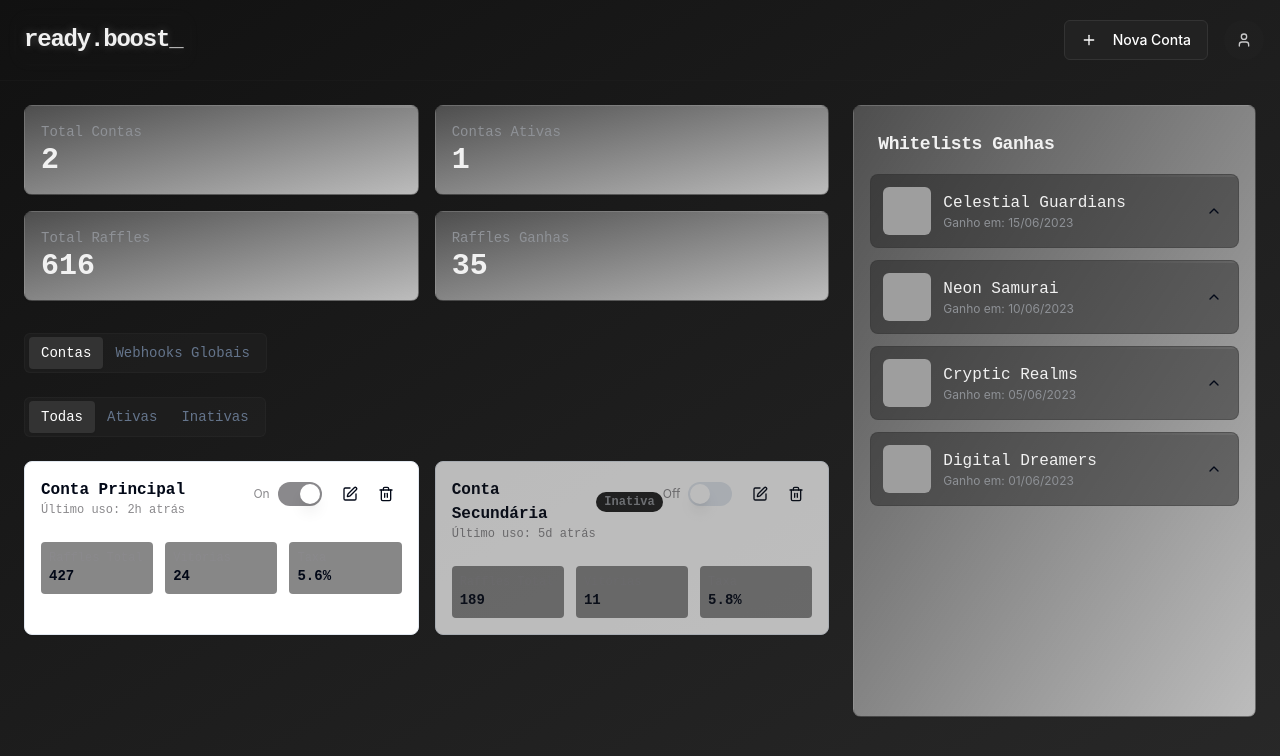
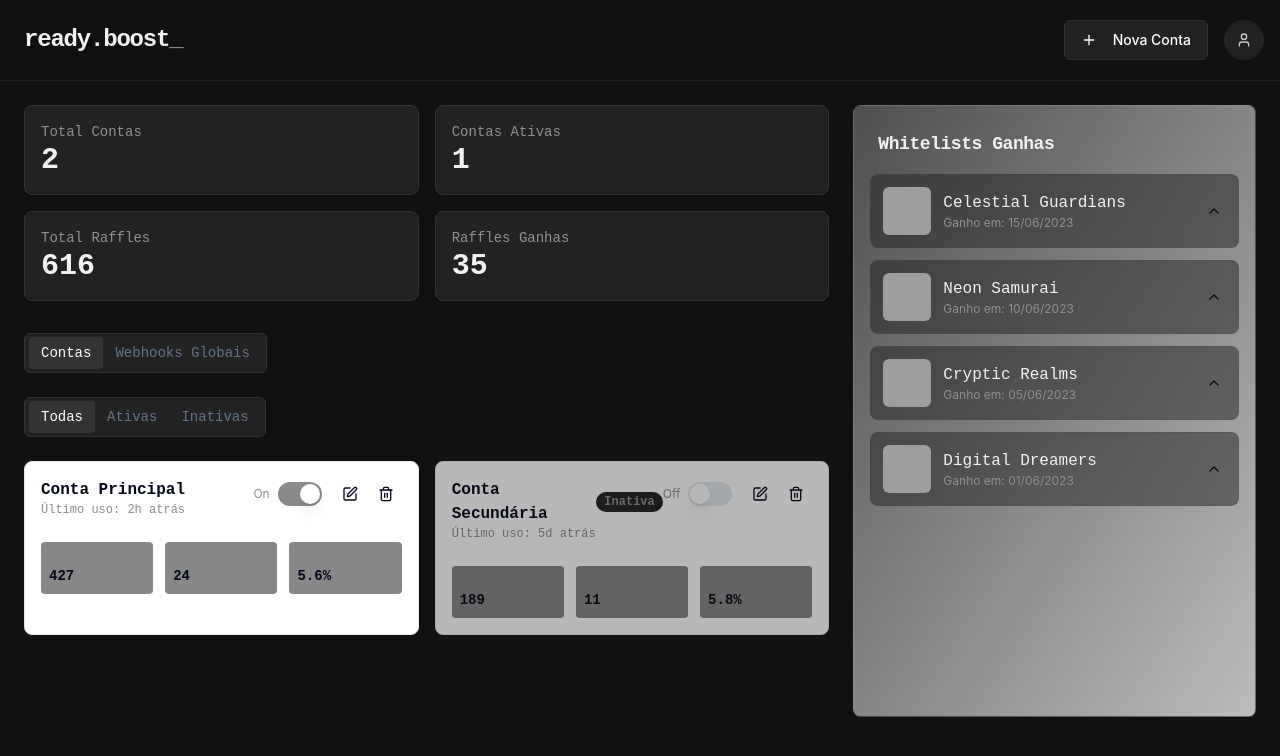
Before and after one commit to 0xdarkcyber/neon-dashboard-manager, a React (Vite) app: page /dashboard in a window 1280 px wide. Shown: the top 756 px of the page. Built offline with nearby package versions, Linux system fonts and the light colour scheme; grey boxes are pictures that could not be loaded.

Commit message:
Remove dashboard gradient
Removes the background gradient from the dashboard for a more minimalist gray and black color scheme.

```diff
--- a/src/index.css
+++ b/src/index.css
@@ -78,18 +78,12 @@
 
 .animate-border-subtle {
   position: relative;
-  overflow: hidden;
+  border: 1px solid rgba(75, 75, 75, 0.3);
+  transition: border-color 0.3s ease;
 }
 
-.animate-border-subtle::before {
-  content: "";
-  position: absolute;
-  top: 0;
-  left: -100%;
-  width: 100%;
-  height: 2px;
-  background: linear-gradient(90deg, transparent, rgba(255, 255, 255, 0.1), transparent);
-  animation: borderFlowLight 3s linear infinite;
+.animate-border-subtle:hover {
+  border-color: rgba(100, 100, 100, 0.5);
 }
 
 @keyframes borderFlowLight {
@@ -100,36 +94,3 @@
     left: 100%;
   }
 }
-
-.gray-glow-text {
-  text-shadow: 0 0 10px rgba(200, 200, 200, 0.3);
-}
-
-.gray-glow-effect {
-  position: relative;
-}
-
-.gray-glow-effect::after {
-  content: '';
-  position: absolute;
-  top: 0;
-  left: 0;
-  right: 0;
-  bottom: 0;
-  border-radius: 0.5rem;
-  box-shadow: 0 0 15px rgba(200, 200, 200, 0.1);
-  opacity: 0;
-  animation: pulseGlow 2s ease-in-out infinite;
-}
-
-@keyframes pulseGlow {
-  0% {
-    opacity: 0;
-  }
-  50% {
-    opacity: 0.5;
-  }
-  100% {
-    opacity: 0;
-  }
-}
--- a/src/pages/Dashboard.tsx
+++ b/src/pages/Dashboard.tsx
@@ -129,13 +129,13 @@ const Dashboard = () => {
   ];
 
   return (
-    <div className="min-h-screen bg-gradient-to-br from-gray-900 via-gray-900/95 to-gray-900/90 text-gray-200">
+    <div className="min-h-screen bg-gray-900 text-gray-200">
       {/* Simple header */}
-      <div className="p-4 border-b border-gray-800/30">
+      <div className="p-4 border-b border-gray-800">
         <div className="flex justify-between items-center">
-          <div className="gray-glow-effect inline-block p-2">
-            <h2 className="text-2xl font-mono font-bold tracking-tighter gray-glow-text">
-              ready.boost<span className="animate-pulse">_</span>
+          <div className="inline-block p-2">
+            <h2 className="text-2xl font-mono font-bold tracking-tighter">
+              ready.boost<span className="text-gray-500">_</span>
             </h2>
           </div>
 
@@ -150,7 +150,7 @@ const Dashboard = () => {
               <Plus className="mr-2 h-4 w-4" />
               Nova Conta
             </Button>
-            <Button variant="ghost" className="rounded-full w-10 h-10 p-0 bg-gray-800/50 text-gray-300">
+            <Button variant="ghost" className="rounded-full w-10 h-10 p-0 bg-gray-800 text-gray-300">
               <User className="h-5 w-5" />
             </Button>
           </div>
@@ -166,7 +166,7 @@ const Dashboard = () => {
               {stats.map((stat, index) => (
                 <Card
                   key={index}
-                  className="bg-gradient-to-br from-gray-800/80 to-gray-800/30 border border-gray-700/30 animate-border-subtle hover:shadow-lg hover:shadow-gray-700/5 transition-all duration-300"
+                  className="bg-gray-800 border border-gray-700 hover:shadow-lg transition-all duration-300"
                 >
                   <div className="font-mono p-4">
                     <p className="text-sm text-gray-400">{stat.label}</p>
@@ -178,7 +178,7 @@ const Dashboard = () => {
 
             {/* Accounts and Webhooks Tabs */}
             <Tabs defaultValue="accounts" className="mb-8">
-              <TabsList className="mb-4 bg-gray-800/50 border border-gray-700/30">
+              <TabsList className="mb-4 bg-gray-800 border border-gray-700">
                 <TabsTrigger value="accounts" className="font-mono data-[state=active]:bg-gray-700 data-[state=active]:text-white">Contas</TabsTrigger>
                 <TabsTrigger value="webhooks" className="font-mono data-[state=active]:bg-gray-700 data-[state=active]:text-white">Webhooks Globais</TabsTrigger>
               </TabsList>
@@ -186,7 +186,7 @@ const Dashboard = () => {
               <TabsContent value="accounts">
                 {/* Filter tabs for accounts */}
                 <Tabs defaultValue="all" className="mb-4">
-                  <TabsList className="mb-4 bg-gray-800/50 border border-gray-700/30">
+                  <TabsList className="mb-4 bg-gray-800 border border-gray-700">
                     <TabsTrigger value="all" className="font-mono data-[state=active]:bg-gray-700 data-[state=active]:text-white">Todas</TabsTrigger>
                     <TabsTrigger value="active" className="font-mono data-[state=active]:bg-gray-700 data-[state=active]:text-white">Ativas</TabsTrigger>
                     <TabsTrigger value="inactive" className="font-mono data-[state=active]:bg-gray-700 data-[state=active]:text-white">Inativas</TabsTrigger>
@@ -266,7 +266,7 @@ const Dashboard = () => {
               </TabsContent>
 
               <TabsContent value="webhooks">
-                <Card className="bg-gradient-to-br from-gray-800/80 to-gray-800/30 border border-gray-700/30 p-6">
+                <Card className="bg-gray-800 border border-gray-700 p-6">
                   <h3 className="font-mono text-lg font-bold mb-4">Webhooks Discord Globais</h3>
                   <p className="text-sm text-gray-400 mb-6 font-mono">
                     Configure webhooks globais para todas as contas. Cada conta pode ter configurações específicas que substituem estas.
--- a/src/pages/LoginPage.tsx
+++ b/src/pages/LoginPage.tsx
@@ -33,14 +33,14 @@ const LoginPage = () => {
   };
 
   return (
-    <div className="min-h-screen bg-gradient-to-br from-gray-900 via-gray-900/95 to-gray-900/90 flex flex-col justify-center items-center">
+    <div className="min-h-screen bg-gray-900 flex flex-col justify-center items-center">
       <div className="w-full max-w-md space-y-8">
         <div className="text-center">
           <h2 className="text-4xl font-mono font-bold tracking-tighter text-gray-200 mb-6">
             ready.boost<span className="text-gray-500">_</span>
           </h2>
 
-          <div className="bg-gray-800/80 border border-gray-700/60 rounded-lg p-6 mb-6 animate-border-subtle">
+          <div className="bg-gray-800 border border-gray-700 rounded-lg p-6 mb-6">
             <pre className="font-mono text-gray-300 text-sm text-left">
               {terminalText}
               <span className="inline-block animate-pulse">▋</span>
```
